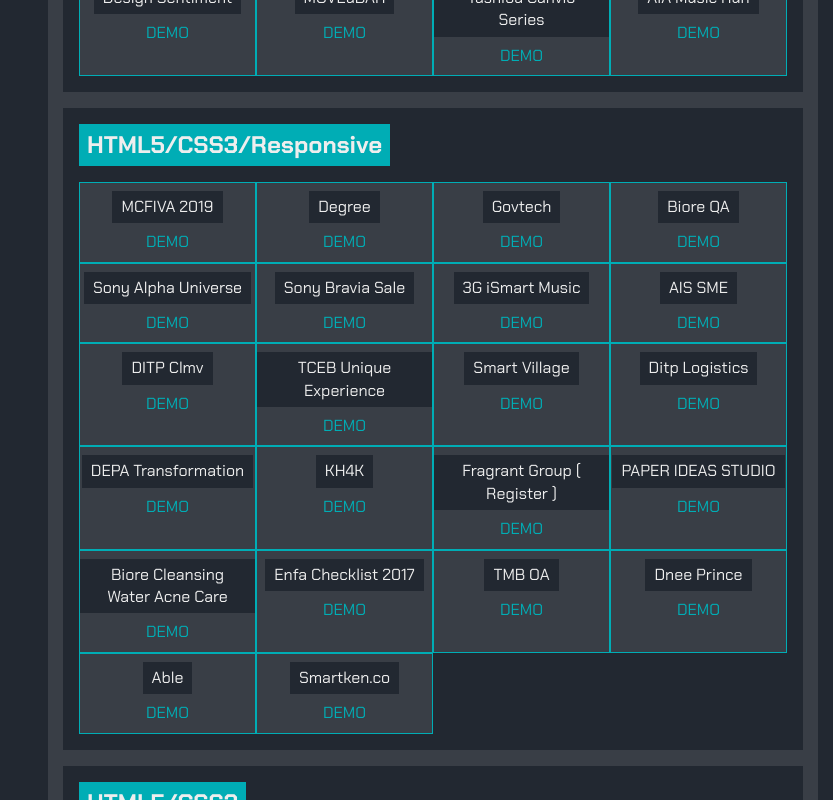
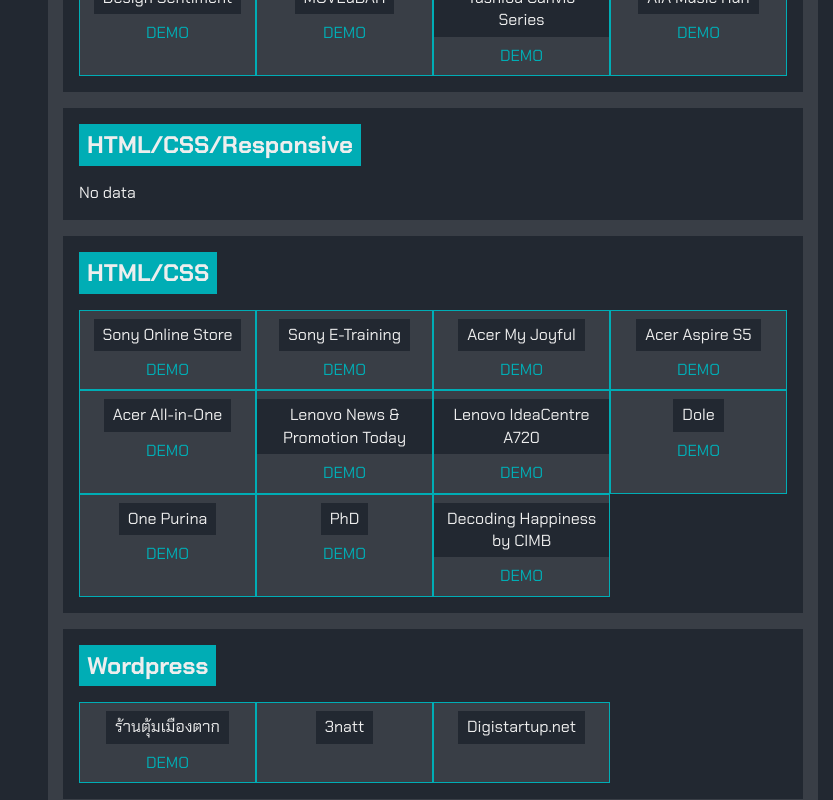
Before and after one commit to kukujang/nueng, a React (Create React App) app: page /#/portfolio in a window 1280 px wide. Shown: the part 1200-2000 px from the top of the page, without its empty margins (447-1280 px from the left). Built offline with nearby package versions, Linux system fonts and the light colour scheme.

Commit message:
review code Portfolio

```diff
--- a/src/components/portfolio/PortfolioItem.js
+++ b/src/components/portfolio/PortfolioItem.js
@@ -14,7 +14,7 @@
 			<div className="portfolio-item">
 				<ul>
 					<li><span className="name">{title}</span></li>
-					<li><a href={link} target="_blank" rel="noopener noreferrer">DEMO</a></li>
+					{link===""?"":<li><a href={link} target="_blank" rel="noopener noreferrer">DEMO</a></li>}
 					{sources[0].name===""?"":<li>{sources.map(getSourceItem)}</li>}
 				</ul>
 			</div>
--- a/src/components/portfolio/PortfolioList.js
+++ b/src/components/portfolio/PortfolioList.js
@@ -34,7 +34,7 @@
 						sources={port.sources}
 					/>
 				));
-			case "HTML5/CSS3":
+			case "HTML/CSS":
 				return this.props.portfolios[3].works.map(port => (
 					<PortfolioItem
 						key={port.id}
--- a/src/containers/Portfolio.js
+++ b/src/containers/Portfolio.js
@@ -36,11 +36,11 @@
 					/>
 					<PortfolioList
 						portfolios={this.state.portfolios}
-						category="HTML5/CSS3/Responsive"
+						category="HTML/CSS/Responsive"
 					/>
 					<PortfolioList
 						portfolios={this.state.portfolios}
-						category="HTML5/CSS3"
+						category="HTML/CSS"
 					/>
 					<PortfolioList
 						portfolios={this.state.portfolios}
--- a/src/containers/Skill.js
+++ b/src/containers/Skill.js
@@ -12,7 +12,7 @@
 
 	componentDidMount() {
 		this.setState(
-			{ "skills": [ { "id": 1, "name": "HTML", "desc": "" }, { "id": 2, "name": "CSS", "desc": "" }, { "id": 3, "name": "SCSS", "desc": "" }, { "id": 4, "name": "Bootstrap", "desc": "" }, { "id": 5, "name": "HTML Email", "desc": "" }, { "id": 6, "name": "HTML5/CSS3 Animation", "desc": "" }, { "id": 7, "name": "Responsive", "desc": "" }, { "id": 8, "name": "Photoshop", "desc": "" }, { "id": 9, "name": "Basic Javascript", "desc": "" }, { "id": 10, "name": "Gulp/Grunt", "desc": "" }, { "id": 11, "name": "jQuery", "desc": "" }, { "id": 12, "name": "SEO", "desc": "" }, { "id": 13, "name": "React.js", "desc": "" }, { "id": 14, "name": "SEO", "desc": "" }, { "id": 15, "name": "Wordpress", "desc": "" }, { "id": 16, "name": "GIT", "desc": "" }, { "id": 17, "name": "GSAP", "desc": "" }, { "id": 18, "name": "Basic UX/UI", "desc": "" } ] }
+			{ "skills": [ { "id": 1, "name": "HTML", "desc": "" }, { "id": 2, "name": "CSS", "desc": "" }, { "id": 3, "name": "SCSS", "desc": "" }, { "id": 4, "name": "Bootstrap", "desc": "" }, { "id": 5, "name": "HTML Email", "desc": "" }, { "id": 6, "name": "HTML5/CSS3 Animation", "desc": "" }, { "id": 7, "name": "Responsive", "desc": "" }, { "id": 8, "name": "Photoshop", "desc": "" }, { "id": 9, "name": "Basic Javascript", "desc": "" }, { "id": 10, "name": "Gulp/Grunt", "desc": "" }, { "id": 11, "name": "jQuery", "desc": "" }, { "id": 12, "name": "SEO", "desc": "" }, { "id": 13, "name": "React.js", "desc": "" }, { "id": 14, "name": "Docker", "desc": "" }, { "id": 15, "name": "Wordpress", "desc": "" }, { "id": 16, "name": "GIT", "desc": "" }, { "id": 17, "name": "GSAP", "desc": "" }, { "id": 18, "name": "Basic UX/UI", "desc": "" } ] }
 		);
 	}
 
```
Also changed, not shown: src/containers/Experience.js (+3 -6 lines).
